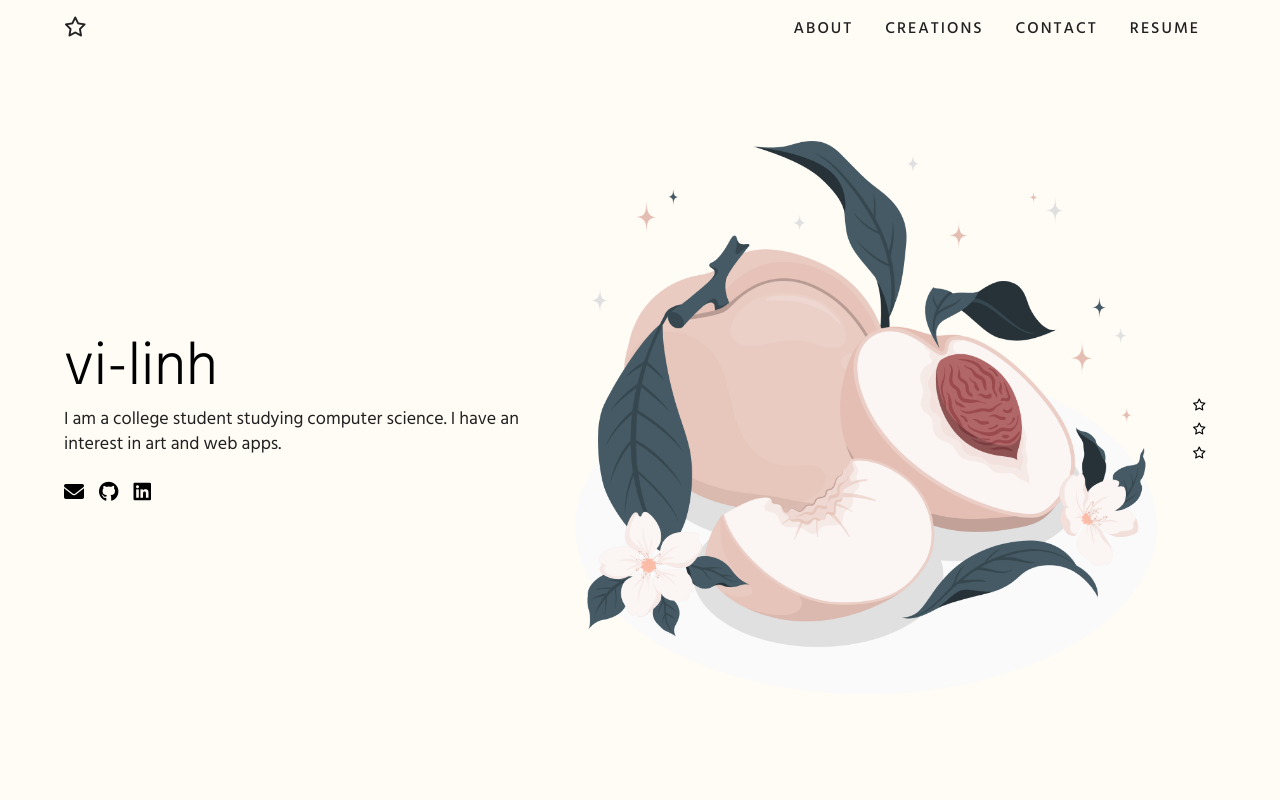
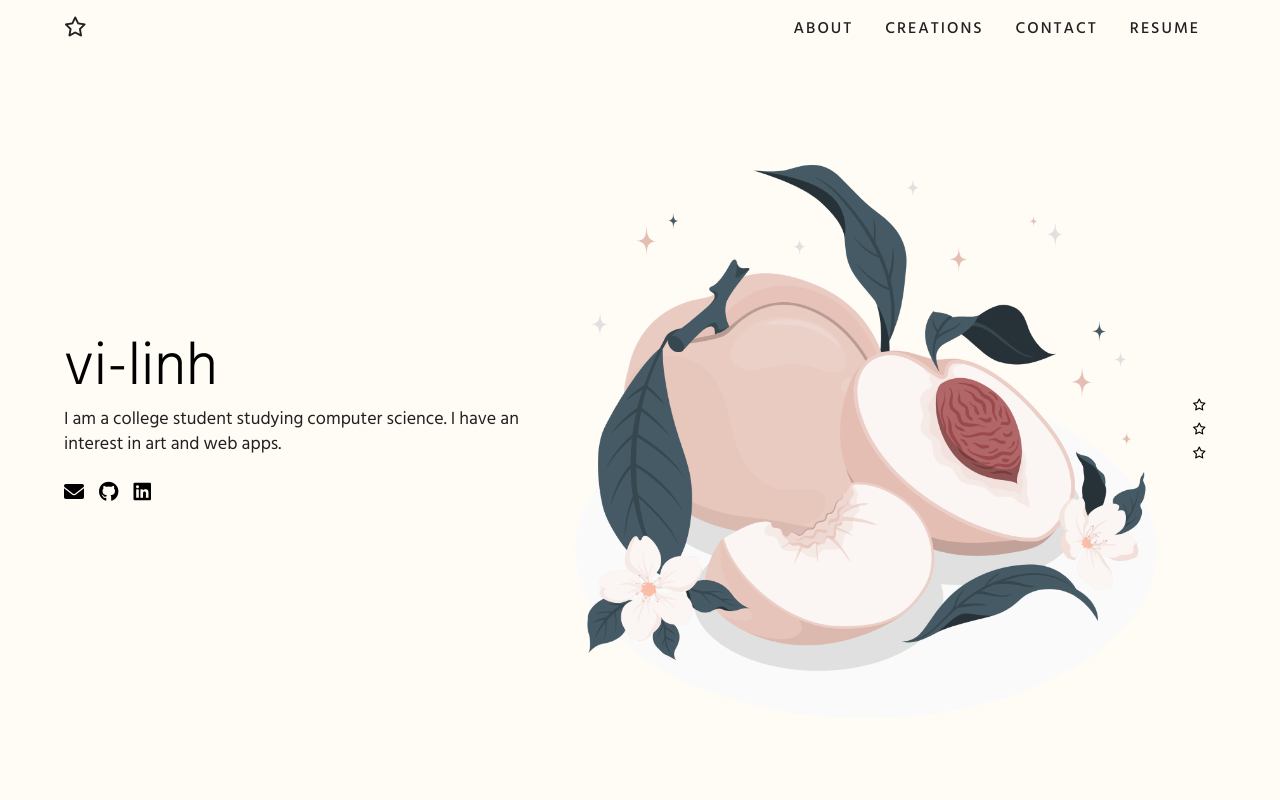
Before and after one commit to vilinh/vi-linh, a React (Create React App) app: page / in a window 1280 px wide. Shown: the top 800 px of the page. Built offline with nearby package versions, Linux system fonts and the light colour scheme.

Commit message:
removed animations

```diff
--- a/src/components/Hero.jsx
+++ b/src/components/Hero.jsx
@@ -2,27 +2,27 @@ import React, { useState } from "react";
 import "../styles/hero.css";
 import peach from "../assets/Peach-amico.png";
 import { Link } from "react-scroll";
-import { useSpring, animated } from "react-spring";
+// import { useSpring, animated } from "react-spring";
 
 export default function Hero() {
-  const props = useSpring({
-    to: { marginBottom: 0, opacity: 1 },
-    from: { marginBottom: -500, opacity: 0 },
-    config: { duration: 600 },
-  });
+  // const props = useSpring({
+  //   to: { marginBottom: 0, opacity: 1 },
+  //   from: { marginBottom: -500, opacity: 0 },
+  //   config: { duration: 600 },
+  // });
 
-  const animateImage = useSpring({
-    to: { y: 0 },
-    from: { y: -25 },
-    config: { duration: 1500 },
-    loop: { reverse: true },
-  });
+  // const animateImage = useSpring({
+  //   to: { y: 0 },
+  //   from: { y: -25 },
+  //   config: { duration: 1500 },
+  //   loop: { reverse: true },
+  // });
 
   return (
     <div className="hero">
       <div className="container">
         <div className="hero-wrapper">
-          <animated.div style={props} className="hero-info">
+          <div className="hero-info">
             <h1 className="hero-title">vi-linh</h1>
             <p className="hero-desc">
               I am a college student studying computer science. I have an
@@ -45,13 +45,13 @@ export default function Hero() {
                 </a>
               </button>
             </div>
-          </animated.div>
+          </div>
 
-          <animated.div style={animateImage} className="hero-img">
+          <div className="hero-img">
             <a href="https://storyset.com/">
               <img src={peach} alt="peach"></img>
             </a>
-          </animated.div>
+          </div>
 
           <div className="star-icons">
             <Link to="about" smooth>
```
